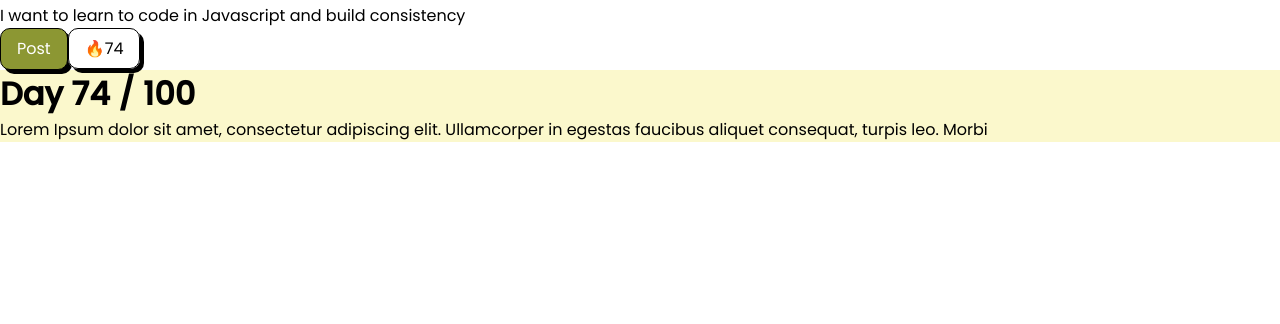
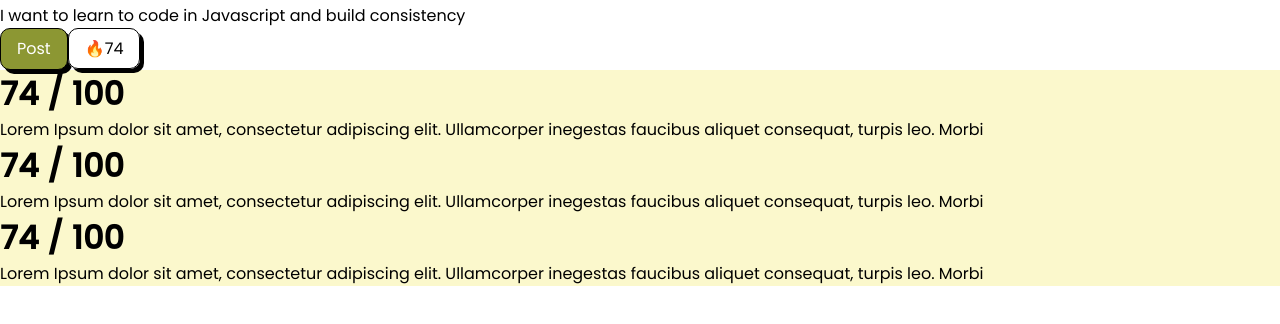
Before and after one commit to mahesh-143/codestreak, a React (Create React App) app in the folder client/codestreak/: page / in a window 1280 px wide. Shown: the part 164-488 px from the top of the page. Built offline with nearby package versions, Linux system fonts and the light colour scheme.

Commit message:
added dummy data files to render components

```diff
--- /dev/null
+++ b/client/codestreak/src/UserData.js
@@ -0,0 +1,21 @@
+export const users = [
+       {
+        id : 1,
+        username : "john doe",
+        goalstatement : "Lorem Ipsum dolor sit amet, consectetur adipiscing elit. Ullamcorper inegestas faucibus aliquet consequat, turpis leo. Morbi",
+        streakcount : 74,
+        },
+       {
+        id : 2,
+        username : "jane doe",
+        goalstatement : "Lorem Ipsum dolor sit amet, consectetur adipiscing elit. Ullamcorper inegestas faucibus aliquet consequat, turpis leo. Morbi",
+        streakcount : 51,
+        },
+       {
+        id : 3,
+        username : "janny doe",
+        goalstatement : "Lorem Ipsum dolor sit amet, consectetur adipiscing elit. Ullamcorper inegestas faucibus aliquet consequat, turpis leo. Morbi",
+        streakcount : 69,
+        },
+
+]
--- /dev/null
+++ b/client/codestreak/src/UserPosts.js
@@ -0,0 +1,17 @@
+export const posts = [
+    {
+    id : 1,
+    daycount : 74,
+    postDescription : "Lorem Ipsum dolor sit amet, consectetur adipiscing elit. Ullamcorper inegestas faucibus aliquet consequat, turpis leo. Morbi"
+    },
+    {
+    id : 2,
+    daycount : 74,
+    postDescription : "Lorem Ipsum dolor sit amet, consectetur adipiscing elit. Ullamcorper inegestas faucibus aliquet consequat, turpis leo. Morbi"
+    },
+    {
+    id : 3,
+    daycount : 74,
+    postDescription : "Lorem Ipsum dolor sit amet, consectetur adipiscing elit. Ullamcorper inegestas faucibus aliquet consequat, turpis leo. Morbi"
+    },
+]
--- a/client/codestreak/src/components/OtherUser.jsx
+++ b/client/codestreak/src/components/OtherUser.jsx
@@ -1,10 +1,15 @@
 import React from "react";
 import { OtherUserStyles } from "./styles/OtherUser.styled";
+import { Streak } from "./styles/Streak.styled";
 
-export const OtherUser = () => {
+
+export const OtherUser = (props) => {
   return (
     <OtherUserStyles>
-      Other User
+      <h1>{props.username}</h1>
+      <p>{props.goalstatement}</p>
+      <Streak>🔥{props.streakcount}</Streak>
+
     </OtherUserStyles>
   );
 };
--- a/client/codestreak/src/components/Post.jsx
+++ b/client/codestreak/src/components/Post.jsx
@@ -1,13 +1,13 @@
 import React from "react";
 import { PostStyle } from "./styles/Post.styled";
 
-export const Post = () => {
+export const Post = (props) => {
+
   return (
     <PostStyle>
-      <h1>Day 74 / 100</h1>
+      <h1>{props.daycount} / 100</h1>
       <p>
-        Lorem Ipsum dolor sit amet, consectetur adipiscing elit. Ullamcorper in
-        egestas faucibus aliquet consequat, turpis leo. Morbi
+        {props.postDescription}
       </p>
     </PostStyle>
   );
--- a/client/codestreak/src/pages/Explore.jsx
+++ b/client/codestreak/src/pages/Explore.jsx
@@ -1,6 +1,14 @@
 import React from "react";
 import { OtherUser } from "../components/OtherUser";
+import { users } from "../UserData";
 
 export const Explore = () => {
-  return <OtherUser />;
+
+  const userDetails = users.map((user) => {
+    return <OtherUser key={user.id} {...user} />
+  })
+
+  return(
+     <>{userDetails}</>
+    )
 };
--- a/client/codestreak/src/pages/MyProfile.jsx
+++ b/client/codestreak/src/pages/MyProfile.jsx
@@ -1,12 +1,20 @@
 import React from 'react'
 import { UserProfile } from '../components/UserProfile'
 import { Post } from '../components/Post'
+import {posts} from '../UserPosts'
 
 export const MyProfile = () => {
+
+  const postDetails = posts.map(post => {
+    return <Post
+    key={post.id}
+    {...post} />
+  })
+
   return (
     <>
       <UserProfile />
-      <Post />
+      {postDetails}
     </>
   )
 }
```
